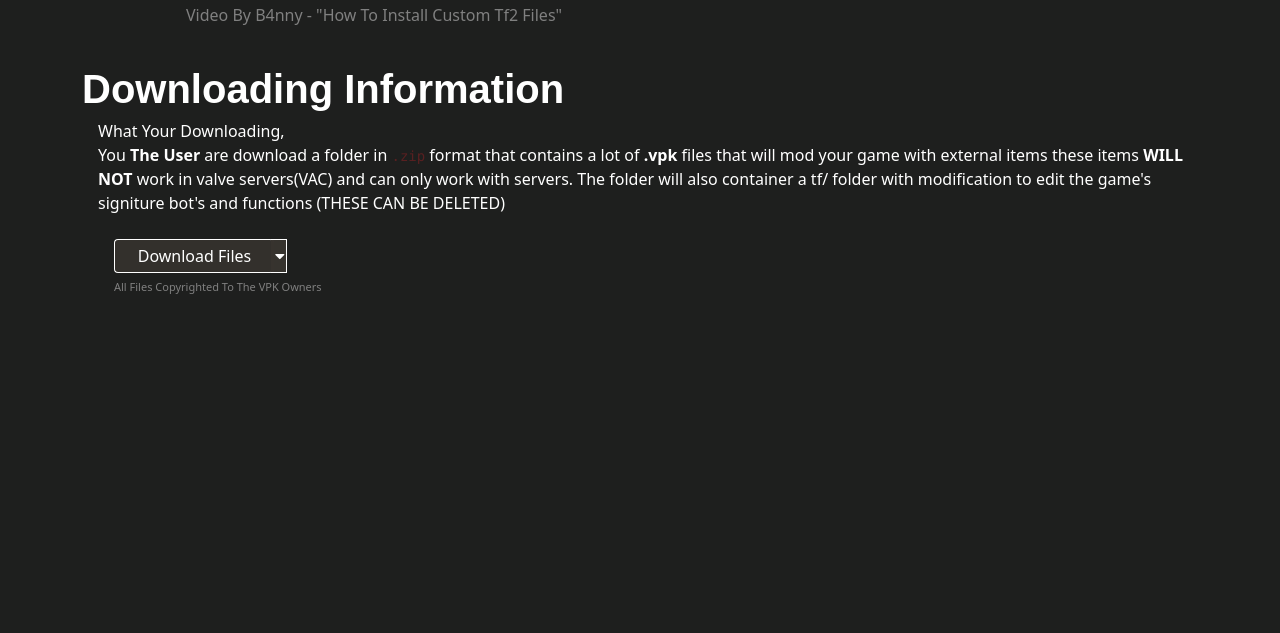
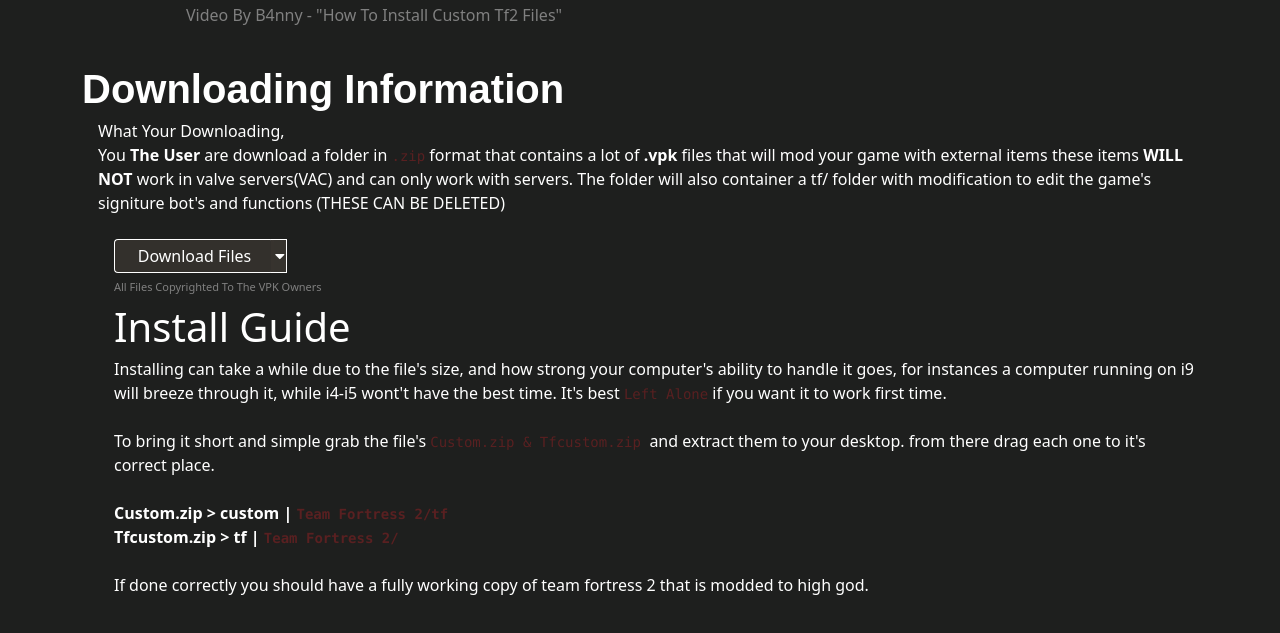
Before and after one commit to johnymcreed/The-Best-Customs, a plain HTML site: page index.html in a window 1280 px wide. Shown: the part 1582-2215 px from the top of the page. Before the commit the page ends 1927 px from the top, so only its background shows below. Drawn offline with Linux system fonts and the light colour scheme; a web font is replaced by a local one.

Commit message:
Update index.html

```diff
--- a/index.html
+++ b/index.html
@@ -49,12 +49,24 @@
                             <i class="fa fa-caret-down"></i>
                           </button>
                           <div class="dropdown-content">
+                            <span> Seperatly Download Files <hr> </span>
                             <a href="#">Customs.zip</a>
                             <a href="#">Tfcustom.zip</a>
                           </div>
                         </div>
                         <br>
                         <span style="font-size: 11px; color: grey;"> All Files Copyrighted To The VPK Owners </span>
+
+                        <div class="margininated-left" align="left">
+                          <span style="font-size: 40px;"> Install Guide </span> <br>
+                          <span> Installing can take a while due to the file's size, and how strong your computer's ability to handle it goes, for instances a computer running on i9 will breeze through it, while i4-i5 wont't have the best time. It's best <code>Left Alone</code> if you want it to work first time. <br>  <br> To bring it short and simple grab the file's <code> Custom.zip & Tfcustom.zip </code> and extract them to your desktop. from there drag each one to it's correct place.
+                            <br> <br>
+                            <b> Custom.zip > custom | <code> Team Fortress 2/tf </code> </b>
+                            <br>
+                            <b> Tfcustom.zip > tf | <code> Team Fortress 2/</code> </b>
+                            <br> <br>
+                            If done correctly you should have a fully working copy of team fortress 2 that is modded to high god.
+                        </div>
                     </div>
                 </div>
                 <!-- If Needed <img src="theme/backg/visco.png" id="blurred-img" width="95%" height="300rem"> -->
```
